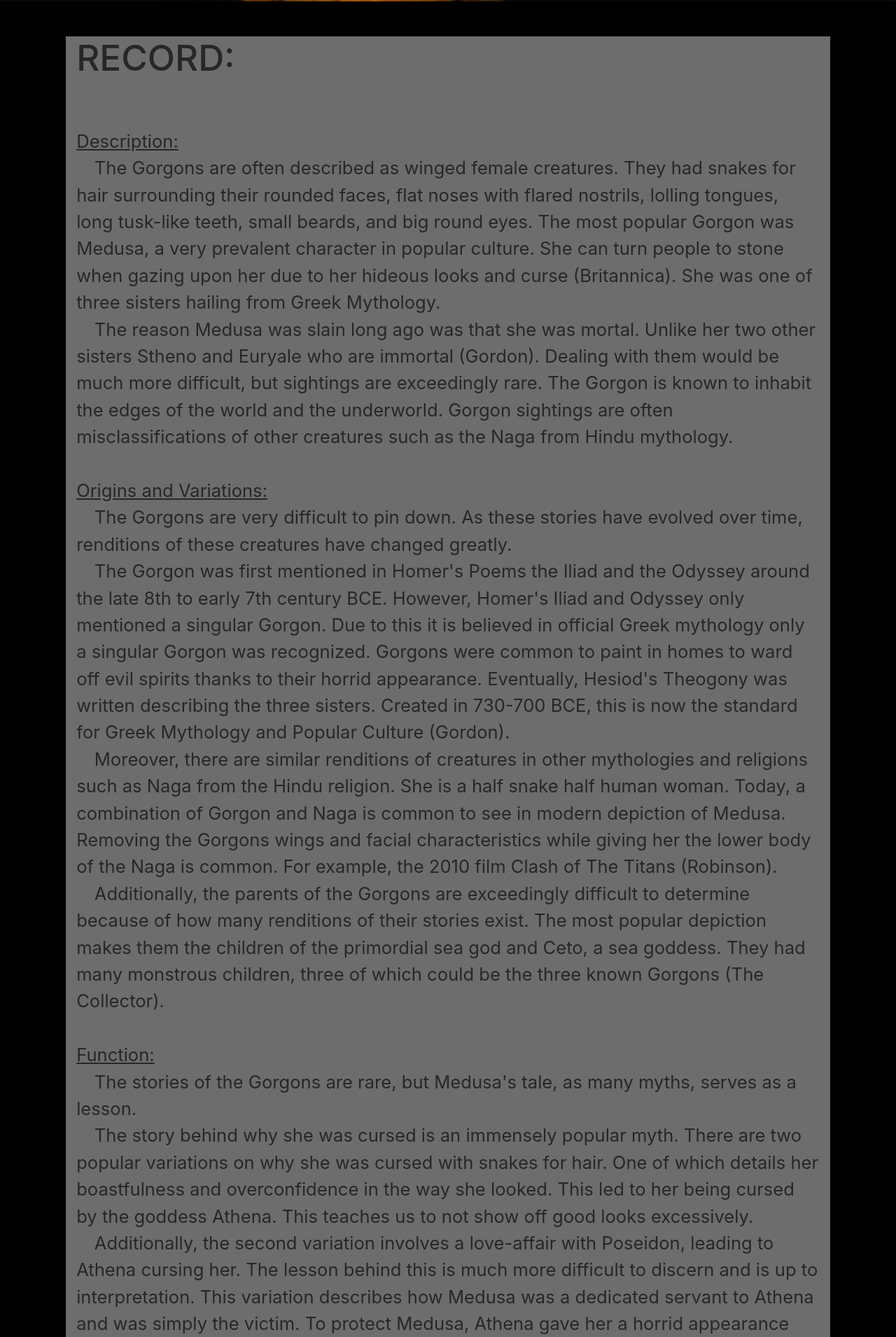
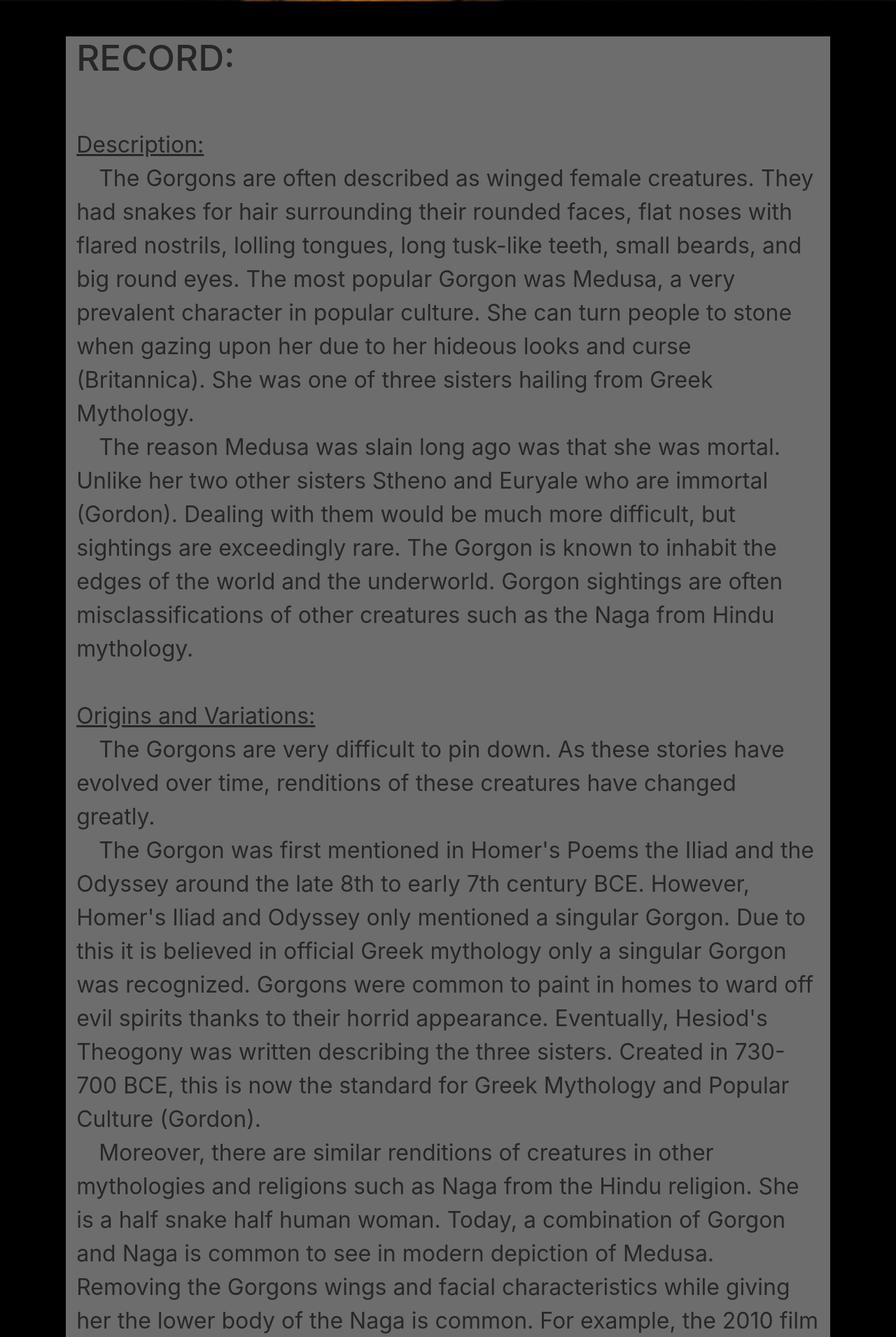
Before and after one commit to Aiden25451/FolkloreArchives, a Django app: page /Gorgon in a window 1280 px wide. Shown: the part 1998-3908 px from the top of the page at 70% size. Run offline with Django 4.2, Linux system fonts and the light colour scheme; some libraries are stand-ins or nearby versions.

Commit message:
be done pls

```diff
--- a/Archives/Records/static/Records/style.css
+++ b/Archives/Records/static/Records/style.css
@@ -55,7 +55,7 @@ body, html {
     margin-top: 50px;
     background-color: rgb(109, 109, 109);
     text-align: left;
-    font-size: 2vw;
+    font-size: 2.5vw;
     color:rgb(39, 39, 39);
 }
 
--- a/Archives/Records/templates/Records/gorgon.html
+++ b/Archives/Records/templates/Records/gorgon.html
@@ -22,7 +22,7 @@
     <div class="background2"><h1 id="title"><span>Case 002: Gorgon</span><br><span>STATUS:FOUND</h1></span></div>
 
 
-    <div class="row">
+    <div class="row flex-nowrap">
         <div class="column col-sm-1">
 
         </div>
--- a/Archives/Records/templates/Records/index.html
+++ b/Archives/Records/templates/Records/index.html
@@ -19,7 +19,7 @@
     <title>Archives</title>
 </head>
 <body class="animation">
-    <div class="row">
+    <div class="row flex-nowrap">
         <div class="column col-sm-2">
 
         </div>
--- a/Archives/Records/templates/Records/wendigo.html
+++ b/Archives/Records/templates/Records/wendigo.html
@@ -21,7 +21,7 @@
 <body>
     <div class="background"><h1 id="title"><span>Case 001: WENDIGO</span><br><span>STATUS:FOUND</h1></span></div>
 
-    <div class="row">
+    <div class="row flex-nowrap">
         <div class="column col-sm-1">
 
         </div>
```
Also changed, not shown: Archives/Records/static/Records/index.css (line endings or trailing spaces).
